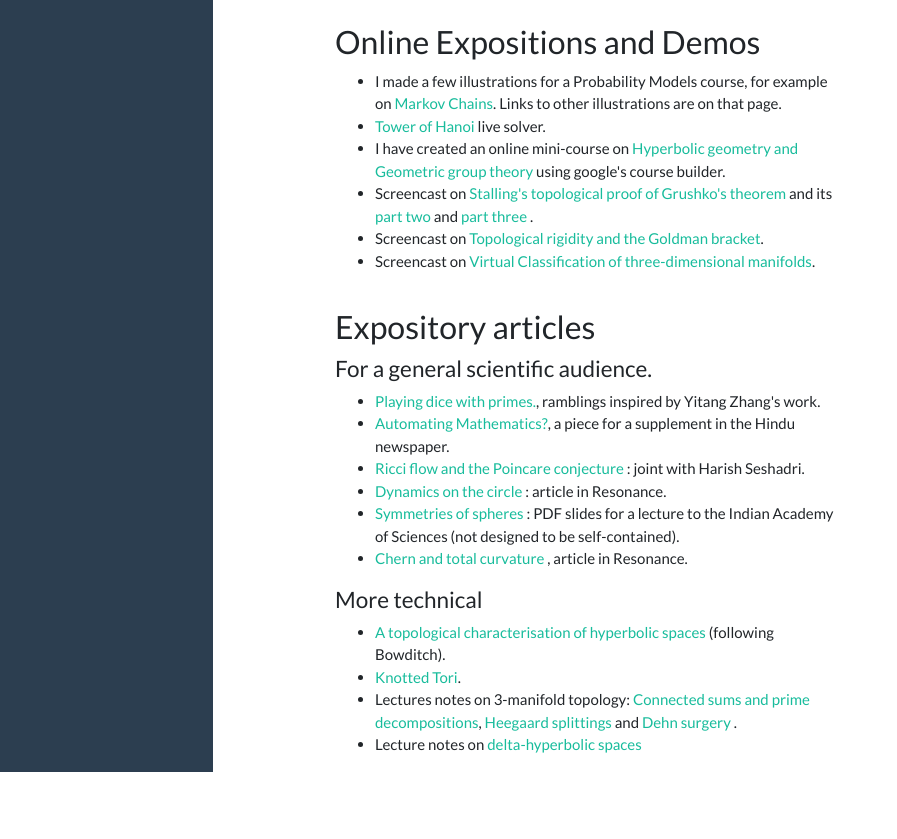
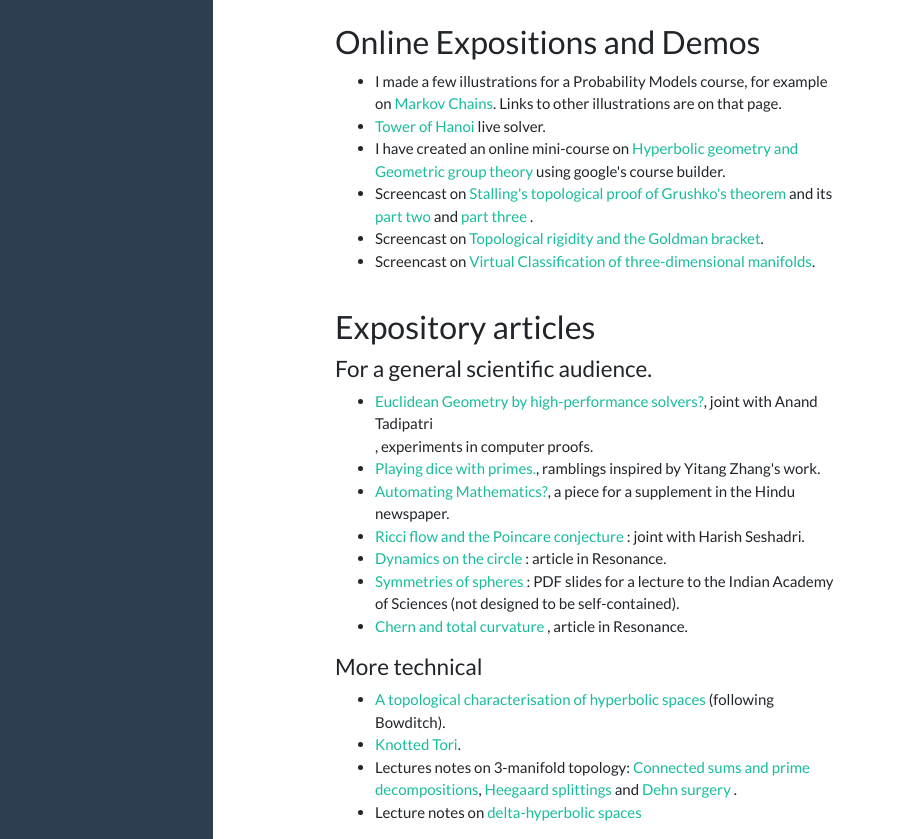
Before and after one commit to siddhartha-gadgil/homepage, a plain HTML site: page index.html in a window 1280 px wide. Shown: the part 2967-3806 px from the top of the page, without its empty margins (0-897 px from the left). Before the commit the page ends 3739 px from the top, so only its background shows below. Drawn offline with nearby package versions, Linux system fonts and the light colour scheme.

Commit message:
smt geom article link

```diff
--- a/index.html
+++ b/index.html
@@ -323,6 +323,8 @@
           <h4> For a general scientific audience.</h4>
 
           <ul>
+            <li><a href="http://math.iisc.ac.in/~gadgil/SMTGeom.pdf" target="_blank">Euclidean Geometry by high-performance solvers?</a>,
+            joint with Anand Tadipatri</li>, experiments in computer proofs.
             <li><a href="http://www.currentscience.ac.in/Volumes/105/02/0162.pdf" target="_blank"> Playing dice with
                 primes.</a>, ramblings inspired by Yitang Zhang's work.
 
```
